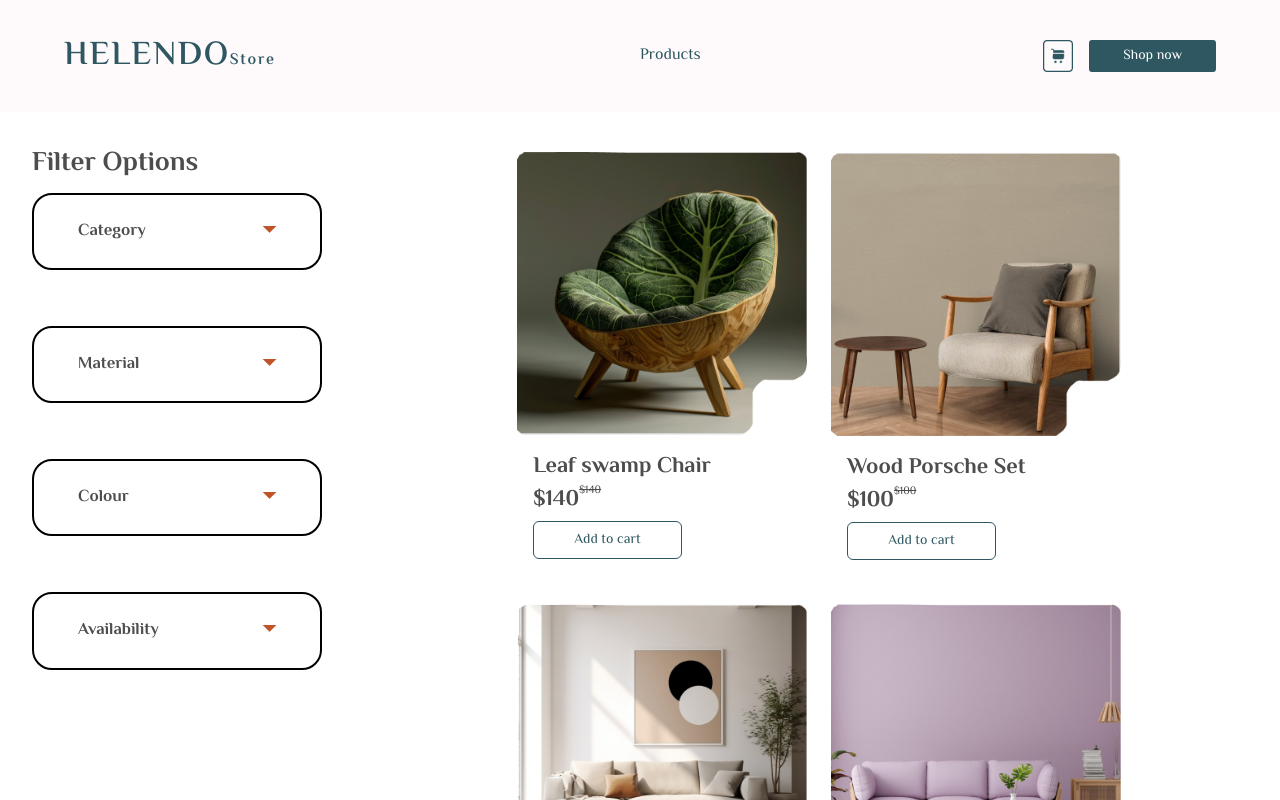
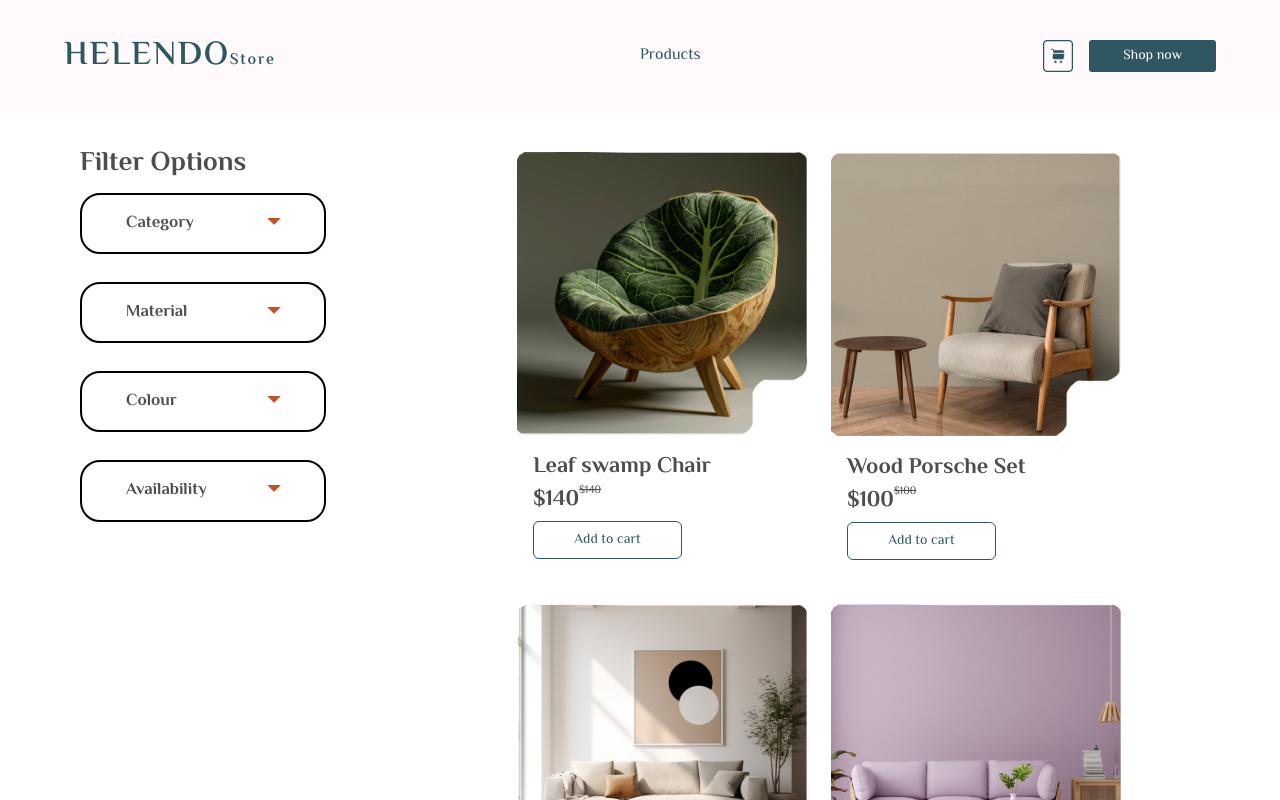
Before and after one commit to OvyEvbodi/e-commerce, a Next.js app: page /products in a window 1280 px wide. Shown: the top 800 px of the page. Built offline with nearby package versions, Linux system fonts and the light colour scheme.

Commit message:
Add margin for empty cart

```diff
--- a/app/cart/Cart.tsx
+++ b/app/cart/Cart.tsx
@@ -20,7 +20,7 @@ const Cart = () => {
         ))
         } </div>
         :
-        <div className="flex flex-col justify-center items-center font-bold text-lg">It looks like you haven&apos;t made a choice yet
+        <div className="mt-6 flex flex-col justify-center items-center font-bold text-lg">It looks like you haven&apos;t made a choice yet
           <button className="max-w-max my-1 py-1 px-8 text-sm hover:text-green rounded-[3px] border border-2 border-green hover:bg-white bg-green text-white transition-all duration-300">
         <Link href="products" >Shop now</Link>
       </button>
--- a/app/cart/CheckoutCard.tsx
+++ b/app/cart/CheckoutCard.tsx
@@ -1,7 +1,7 @@
 // checkout card
 'use client'
 
-import { useSelector, useDispatch } from "react-redux";
+import { useSelector } from "react-redux";
 import { RootState } from "@/redux/store";
 import SmallButton from "@/components/SmallButton"
 import Link from "next/link"
@@ -12,7 +12,7 @@ const CheckoutCard = () => {
   const total = storeCart.reduce((prev, curr) => prev + (curr.quantity! * curr.price!), 0);
 
   return (
-    <div className="text-[1.15rem] font-[500] md:text-[1.3rem] md:font-bold lg:h-[50vh] lg:w-1/3 p-4 lg:px-12">
+    <div className="text-[1.15rem] font-[500] md:text-[1.2rem] md:font-bold lg:h-[50vh] lg:w-1/3 p-4 lg:px-12">
           <div className="bg-grey-bg  p-4 rounded-[8px] flex flex-wrap justify-between items-center p-2">
             Order Summary
           </div>
--- a/app/products/page.tsx
+++ b/app/products/page.tsx
@@ -11,11 +11,13 @@ export const metadata = { title: 'Products Helendo' };
 const ProductsPage = () => {
 
   return (
-    <main className="flex flex-wrap">
-      <div className="p-4 min-w-[100vw] lg:min-w-[28vw] lg:w-[28vw] lg:min-h-[100vh]">
+    <main className=" flex justify-center items-center">
+      <div className="xl:max-w-[1600px]">
+        <div className="flex flex-wrap ">
+          <div className="p-4 lg:min-w-[28%] lg:w-[28%] lg:min-h-[100vh] lg:pl-16 2xl:pl-28">
             <Filter />
           </div>
-      <div className="p-4 md:pt-10 min-w-[100vw] lg:min-w-[72vw] lg:w-[72vw] lg:min-h-[100vh]">
+          <div className="p-4 md:pt-10 min-w-[100vw] lg:min-w-[72%] lg:w-[72%] lg:min-h-[100vh]">
             <h4 className="text-[1.05rem] font-[500]"></h4>
             <div className="flex flex-wrap gap-4 lg:gap-6 justify-center">
               {
@@ -28,6 +30,8 @@ const ProductsPage = () => {
             </div>
           </div>
           <ToastContainer />
+        </div>
+      </div>
     </main>
   )
 };
--- a/components/Dropdown.tsx
+++ b/components/Dropdown.tsx
@@ -61,7 +61,7 @@ const Dropdown:NextPage<DropdownOptionProps> = ({ text, icon, filters }) => {
   const toggle = () => setselectToggle(!selectToggle);
 
   return (
-    <div className=" bg-white mb-2 max-w-[290px] md:mb-6 lg:mb-8 py-4 lg:py-6 lg:px-7 border rounded-[20px] border-2 border-black">
+    <div className="bg-white mb-2 max-w-[250px] md:mb-6 lg:mb-1 py-4 lg:py-4 lg:px-7 border rounded-[20px] border-2 border-black">
       <div onClick={ toggle } className="pl-4 cursor-pointer hover:opacity-85 font-bold text-[1.05rem] flex justify-between">{text}
         {
             selectToggle ?
```
Lines whose indentation alone changed are shown as unchanged.
